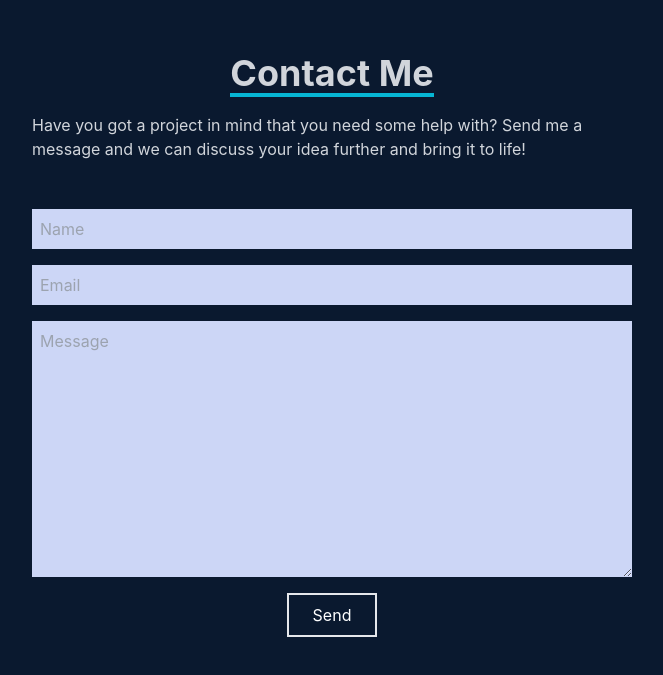
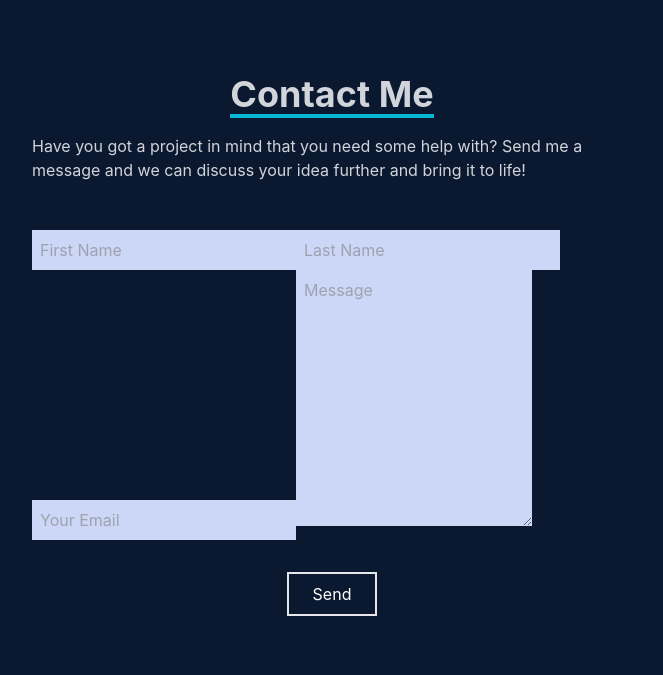
Before and after one commit to DevelopedByNoel/developedbynoel, a React (Create React App) app: page / in a window 1280 px wide. Shown: the part 3247-3922 px from the top of the page, without its empty margins (308-971 px from the left). Built offline with nearby package versions, Linux system fonts and the light colour scheme.

Commit message:
added email.js links, but need to correct form formatting

```diff
--- a/package.json
+++ b/package.json
@@ -7,6 +7,7 @@
     "@testing-library/react": "^13.4.0",
     "@testing-library/user-event": "^13.5.0",
     "axios": "^1.6.2",
+    "emailjs-com": "^3.2.0",
     "react": "^18.2.0",
     "react-dom": "^18.2.0",
     "react-icons": "^4.12.0",
--- a/src/App.js
+++ b/src/App.js
@@ -1,10 +1,13 @@
 import './App.css';
+
+
 import About from "./components/About";
 import Contact from "./components/Contact";
 import Home from "./components/Home";
 import Navbar from "./components/Navbar";
 import Skills from './components/Skills';
 import Mywork from './components/Mywork';
+
 
 function App() {
   return (
--- a/src/components/Contact.jsx
+++ b/src/components/Contact.jsx
@@ -1,6 +1,35 @@
 import React from "react";
+import { useState } from 'react';
+import {send} from 'emailjs-com';
 
-const Contact = () => {
+const Contact  = () => {
+    const [toSend, setToSend] =useState({
+        first_name: '',
+        last_name: '',
+        message: '',
+        reply_to: '',
+    });
+
+    const onSubmit = (e) => {
+        e.preventDefault();
+        send(
+            'service_2cwl3x5',
+            'template_h66l8pa',
+            toSend,
+            '9uS9ebygUsaG8uK_7'
+        )
+        .then((response) => {
+            console.log('SUCCESS', response.status, response.text)
+        })
+        .catch((err) => {
+            console.log('FAILED...', err);
+        })
+    }
+
+    const handleChange = (e) => {
+        setToSend({ ...toSend, [e.target.name]: e.target.value });
+    };
+
     return (
         <div name='contact' className="w-full h-screen bg-[#0a192f] flex justify-center items-center p-4">
             <div className="flex flex-col max-w-[600px] w-full">
@@ -8,10 +37,13 @@ const Contact = () => {
                     <p className="text-4xl font-bold inline border-b-4 border-cyan-500 text-gray-300">Contact Me</p>
                     <p className="text-gray-300 py-4">Have you got a project in mind that you need some help with? Send me a message and we can discuss your idea further and bring it to life!</p>
                 </div>
-                    <input className="bg-[#ccd6f6] p-2" type="text" placeholder="Name" name='name' />
-                    <input className="my-4 bg-[#ccd6f6] p-2" type="text" placeholder="Email" name='email' />
+                    <form onSubmit={onSubmit}>
+                    <input className="bg-[#ccd6f6] p-2" type="text" placeholder="First Name" name='first_name' value={toSend.first_name} onChange={handleChange} />
+                    <input className="bg-[#ccd6f6] p-2" type="text" placeholder="Last Name" name='last_name' value={toSend.last_name} onChange={handleChange} />
+                    <input className="my-4 bg-[#ccd6f6] p-2" type="text" placeholder="Your Email" name='reply_to' value={toSend.reply_name} onChange={handleChange} />
                     <textarea className="bg-[#ccd6f6] p-2" name='message' rows="10" placeholder="Message"></textarea>
-                    <button className="text-white border-2 hover:bg-cyan-500 hover:border-cyan-500 px-6 py-2 my-4 mx-auto flex items-center">Send</button>
+                    <button className="text-white border-2 hover:bg-cyan-500 hover:border-cyan-500 px-6 py-2 my-4 mx-auto flex items-center" type="submit">Send</button>
+                    </form>
             </div>
         </div>
     )
```
Also changed, not shown: 1 other file (tests, documents, lock files or other folders).
